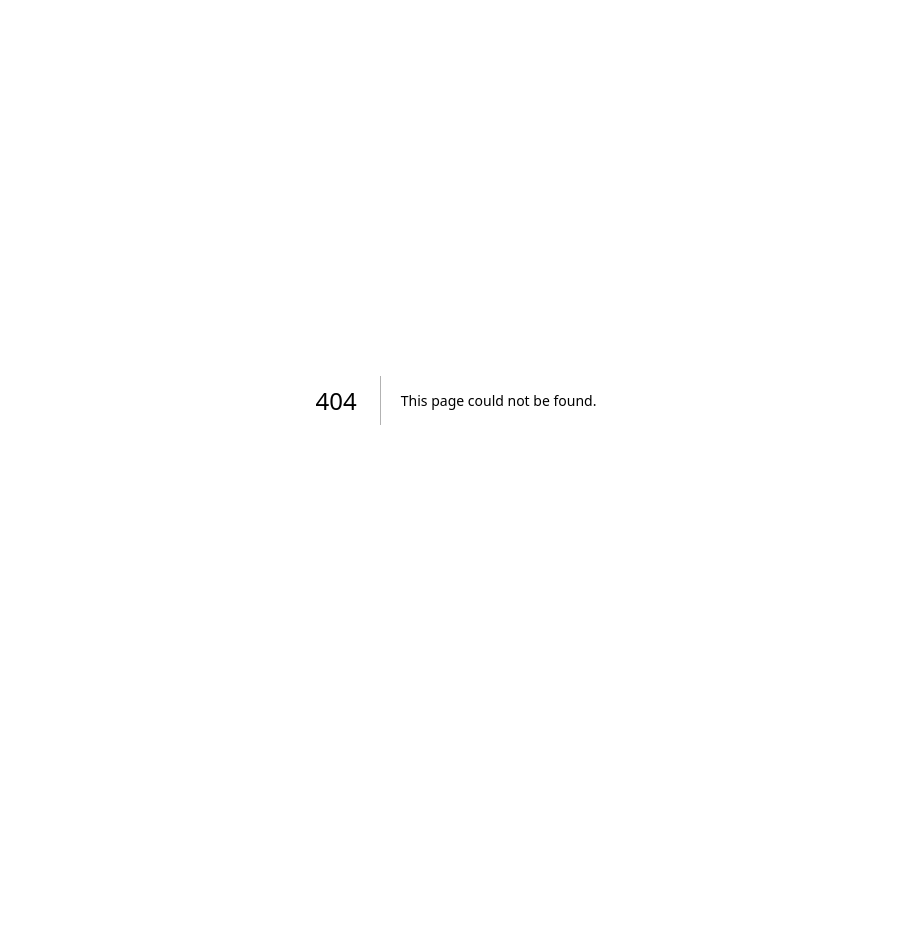
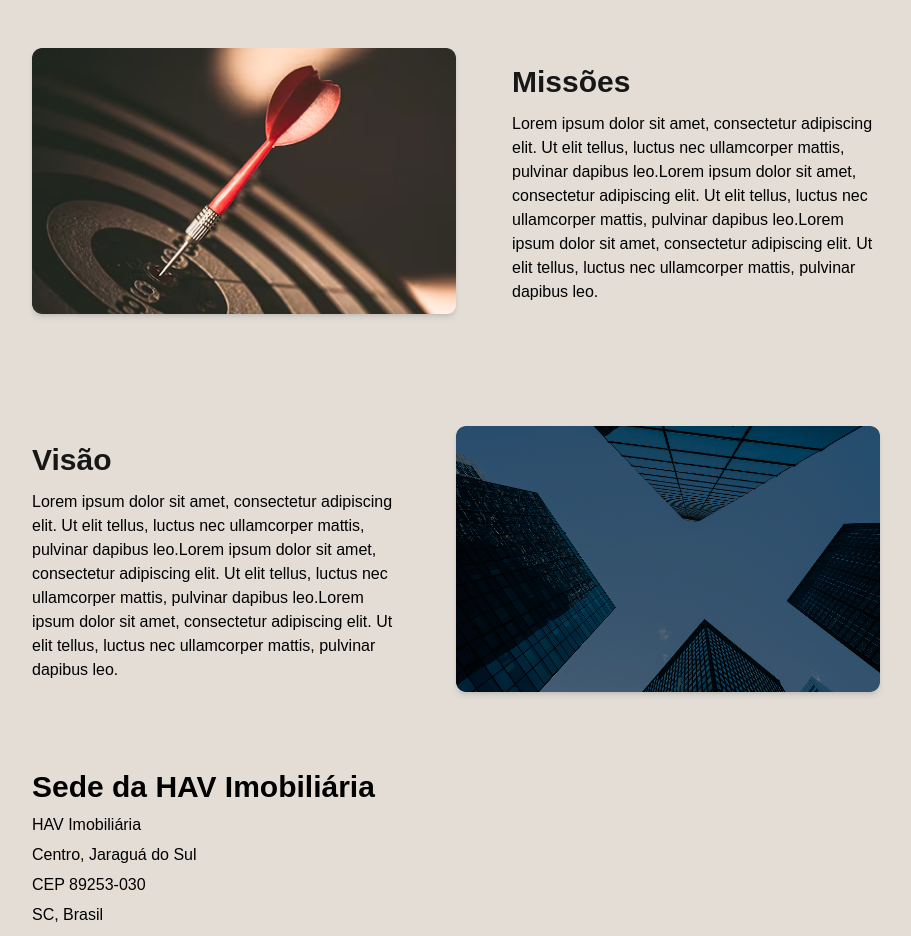
Before and after one commit to gstSenai/Projeto-Final-MI75, a Next.js app in the folder front-end-imobiliaria/: page /sobreNos in a window 1280 px wide. Before the commit this address had no page. Shown: the top 936 px of the page, without its empty margins (184-1095 px from the left). Before the commit the page ends 800 px from the top, so only its background shows below. Built offline with nearby package versions, Linux system fonts and the light colour scheme.

Commit message:
Sobre nós 90%

```diff
--- a/front-end-imobiliaria/src/app/page.tsx
+++ b/front-end-imobiliaria/src/app/page.tsx
@@ -10,41 +10,13 @@ const montserrat = Montserrat({
 
 import Botao from '@/components/Botao';
 import Image from 'next/image';
+import Link from 'next/link';
 
 export default function PaginaEditor() {
     return (
-        <div className={`${montserrat.className} pt-3 pb-24 lg:pt-14 lg:pb-52`}>
-            <main className="relative flex h-[811px] w-full max-w-[1810px] mx-auto overflow-hidden ">
-                <Image src="/cidadePaginaEditor.png" alt="cidade da Pagina do Editor" layout="fill" objectFit="cover" quality={100}/>
-                <div className="absolute inset-0 flex flex-col justify-center items-center 2xl:items-start text-white p-8 md:pl-16 2xl:pl-32">
-                    <h1 className="text-[2.5rem] lg:text-[4.375rem] text-center 2xl:text-start font-bold">Bem-vindo à Área do Editor!</h1>
-                    {/* Linha vermelha */}
-                    <div className="border-t-8 border-[#702632] w-[265px] md:w-[405px] 2xl:w-[405px] my-6"></div>
-                    <p className=" text-2xl lg:text-3xl  font-normal text-center 2xl:text-start max-w-4xl">Aqui você encontra todas as ferramentas necessárias para gerenciar todos os imóveis junto de ferramentas de cadastro de imóveis.</p>
-                </div>
-            </main>
-            <section>
-                <h2 className='flex justify-center text-center text-5xl lg:text-6xl font-medium p-24'>Explore nossos recursos:</h2>
-                <div className='flex flex-col lg:flex-row 2xl:flex-row items-center justify-center  sm:items-center sm:justify-center md:justify-around ' >
-                    <div className='flex flex-col items-center w-80  py-10 md:py-10 2xl:py-0'>
-                        <Image src="/gerenciamentoImoveis.png" alt="Gerenciamento de Imóveis" width={110} height={123} />
-                        <p className='text-4xl font-medium opacity-75 text-center leading-tight py-16 min-h-[120px]'>Gerenciamento de Imóveis</p>
-                        <Botao texto="Gerenciar" />
-                    </div>
-                    <div className='flex flex-col items-center w-80 py-10 md:py-10 2xl:py-0'>
-                        <Image src="/gerenciamentoProprietarios.png" alt="Cadastro de Imóveis" width={110} height={123} />
-                        <p className='text-4xl  font-medium opacity-75 text-center leading-tight py-16 min-h-[120px]'>Gerenciamento de Proprietários</p>
-                        <Botao texto="Gerenciar" />
-                    </div>
-                    <div className='flex flex-col items-center w-80 py-10 md:py-10 2xl:py-0'>
-                        <Image src="/cadastroImoveis.png" alt="Gerenciamento de Imóveis" width={110} height={123} />
-                        <p className='text-4xl  font-medium opacity-75 text-center leading-tight py-16 min-h-[120px]'>Cadastrar Imóveis</p>
-                        <Botao texto="Gerenciar" />
-                    </div>
-                </div>
-            </section>
-        </div>
-
+    <div>
+    <Link href="./sobreNos">Sobre nós</Link>
+    </div>
 
     );
 
--- /dev/null
+++ b/front-end-imobiliaria/src/app/sobreNos/page.tsx
@@ -0,0 +1,45 @@
+export default function Sobre() {
+    return (
+      <div className="bg-[#e3ddd6] min-h-screen flex justify-center p-6">
+        <div className="max-w-4xl w-full  p-6  ">
+          {/* Missões */}
+          <div className="flex flex-col md:flex-row items-center gap-14 mb-28">
+            <img
+              src="imgSobreNos/missoes.png"
+              alt="Missão"
+              className="w-full md:w-[50%] rounded-lg shadow-md"
+            />
+            <div>
+              <h2 className="text-[30px] font-bold mb-2">Missões</h2>
+              <p className="text-black">
+              Lorem ipsum dolor sit amet, consectetur adipiscing elit. Ut elit tellus, luctus nec ullamcorper mattis, pulvinar dapibus leo.Lorem ipsum dolor sit amet, consectetur adipiscing elit. Ut elit tellus, luctus nec ullamcorper mattis, pulvinar dapibus leo.Lorem ipsum dolor sit amet, consectetur adipiscing elit. Ut elit tellus, luctus nec ullamcorper mattis, pulvinar dapibus leo.              </p>
+            </div>
+          </div>
+
+          {/* Visão */}
+          <div className="flex flex-col md:flex-row-reverse items-center gap-14 mb-8 ">
+            <img
+              src="/imgSobreNos/visao.png"
+              alt="Visão"
+              className="w-full md:w-[50%] rounded-lg shadow-md"
+            />
+            <div>
+              <h2 className="text-[30px] font-bold mb-2">Visão</h2>
+              <p className="text-black">
+              Lorem ipsum dolor sit amet, consectetur adipiscing elit. Ut elit tellus, luctus nec ullamcorper mattis, pulvinar dapibus leo.Lorem ipsum dolor sit amet, consectetur adipiscing elit. Ut elit tellus, luctus nec ullamcorper mattis, pulvinar dapibus leo.Lorem ipsum dolor sit amet, consectetur adipiscing elit. Ut elit tellus, luctus nec ullamcorper mattis, pulvinar dapibus leo.              </p>
+            </div>
+          </div>
+
+          {/* Sede */}
+          <div className="text-left mt-20 leading-[30px] text-black">
+            <h2 className="text-[30px] font-bold mb-2">Sede da HAV Imobiliária</h2>
+            <p >HAV Imobiliária</p>
+            <p >Centro, Jaraguá do Sul</p>
+            <p >CEP 89253-030</p>
+            <p >SC, Brasil</p>
+            <p >contato@havimobiliaria.com.br</p>
+          </div>
+        </div>
+      </div>
+    );
+  }
```
Also changed, not shown: front-end-imobiliaria/public/imgSobreNos/missoes.png (added), front-end-imobiliaria/public/imgSobreNos/visao.png (added).
